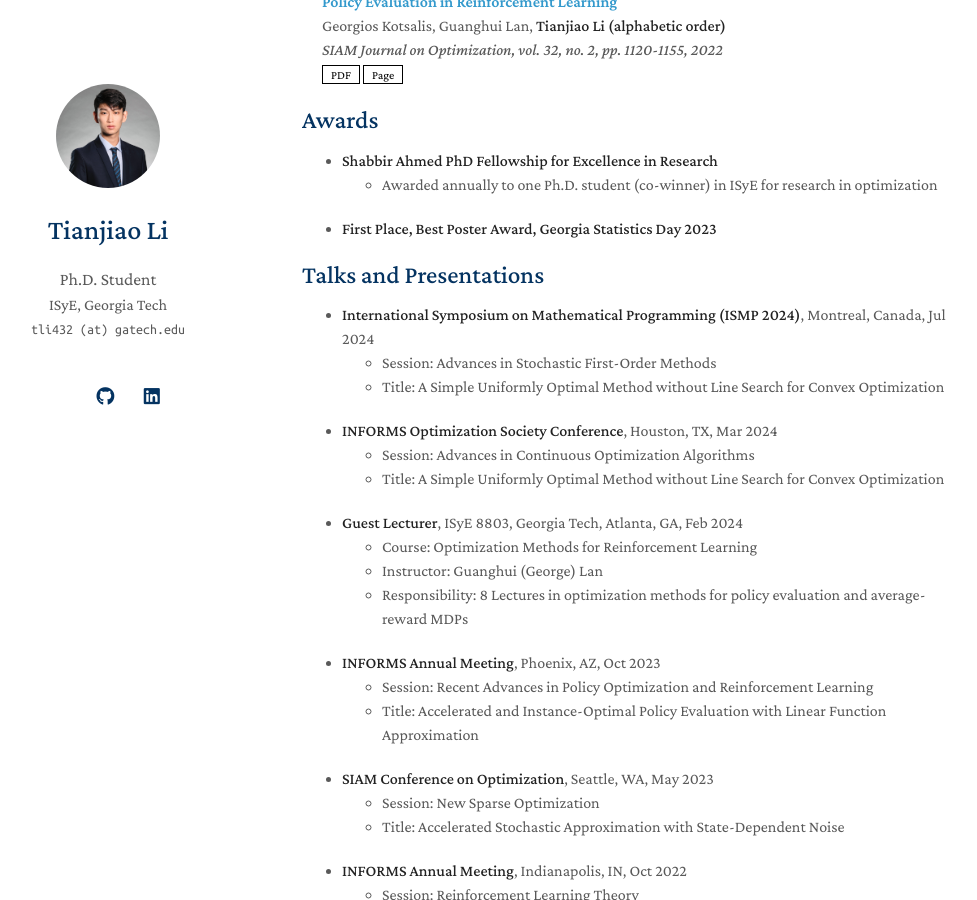
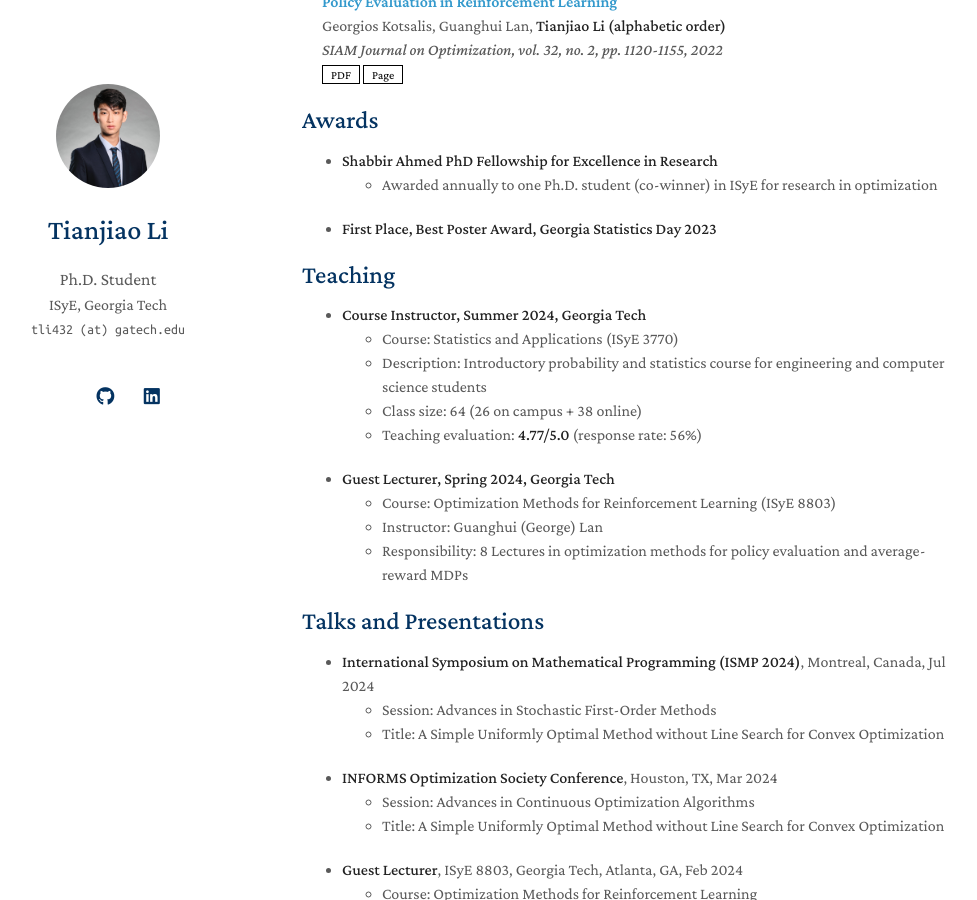
Before and after one commit to tli432/tli432.github.io, a Jekyll site: the page built from index.md, in a window 1280 px wide and 900 px high, scrolled down 1253 px. Shown: the whole window, without its empty margins (168-1145 px from the left). Built offline with Jekyll 4.4.1, drawn with Linux system fonts in a browser that asks for light colours; nearby versions of some CDN libraries; a style sheet for code colours, icons or effects is not loaded; our own code applies the rules of GitHub Pages for plain Markdown files; some of the changed text lies outside the part shown.

Commit message:
change the index file

```diff
--- a/_config.yml
+++ b/_config.yml
@@ -38,7 +38,7 @@ font: "Serif" # or "Sans Serif"
 
 # Google Analytics ID
 # Please remove this if you don't use Google Analytics
-google_analytics: UA-111540567-4
+# google_analytics: UA-111540567-4
 
 # Use this project as a remote theme for GitHub Pages
 # See the guide here: https://docs.github.com/en/pages/setting-up-a-github-pages-site-with-jekyll/adding-a-theme-to-your-github-pages-site-using-jekyll
--- a/index.md
+++ b/index.md
@@ -4,7 +4,7 @@ layout: homepage
 
 ## About Me
 
-I am a fourth-year PhD student in Operations Research at ISyE, Georgia Tech. I am fortunate to be advised by Prof. [Guanghui (George) Lan](https://sites.gatech.edu/guanghui-lan/) and Prof. [Ashwin Pananjady](https://sites.gatech.edu/ashwin-pananjady/). I also obtained an M.S. in Quantitative and Computational Finance from the same institute. Before that, I obtained my B.S. in Mathematics from Fudan University.
+I am a fifth-and-final-year PhD student in Operations Research at ISyE, Georgia Tech. I am fortunate to be advised by Prof. [Guanghui (George) Lan](https://sites.gatech.edu/guanghui-lan/) and Prof. [Ashwin Pananjady](https://sites.gatech.edu/ashwin-pananjady/). I also obtained an M.S. in Quantitative and Computational Finance from the same institute. Before that, I obtained my B.S. in Mathematics from Fudan University.
 
 
 
@@ -13,8 +13,8 @@ I am a fourth-year PhD student in Operations Research at ISyE, Georgia Tech. I a
 My research focuses on the design and analysis of efficient algorithms for *Nonlinear Optimization*, *Stochastic Optimization*, and *Dynamic Decision*-*Making*. I am particularly interested in
 
 - **Parameter-free methods for convex and nonconvex optimization**
-- **Stochastic optimization for statistical learning**
-- **Policy optimization and policy evaluation for Markov decision process**
+- **Stochastic optimization for statistical learning and machine learning**
+- **Policy optimization and policy evaluation for Markov decision processes**
 - **Real-life applications:** healthcare, E-commerce, financial industry, etc
 
 {% include_relative _includes/publications.md %}
@@ -25,6 +25,19 @@ My research focuses on the design and analysis of efficient algorithms for *Nonl
   - Awarded annually to one Ph.D. student (co-winner) in ISyE for research in optimization
 
 - **First Place, Best Poster Award, Georgia Statistics Day 2023**
+
+## Teaching
+
+- **Course Instructor, Summer 2024, Georgia Tech**
+  - Course: Statistics and Applications (ISyE 3770)
+  - Description: Introductory probability and statistics course for engineering and computer science students
+  - Class size: 64 (26 on campus + 38 online)
+  - Teaching evaluation: **4.77/5.0** (response rate: 56%)
+
+- **Guest Lecturer, Spring 2024, Georgia Tech**
+  - Course: Optimization Methods for Reinforcement Learning (ISyE 8803)
+  - Instructor: Guanghui (George) Lan
+  - Responsibility: 8 Lectures in optimization methods for policy evaluation and average-reward MDPs
 
 
 ## Talks and Presentations
```
